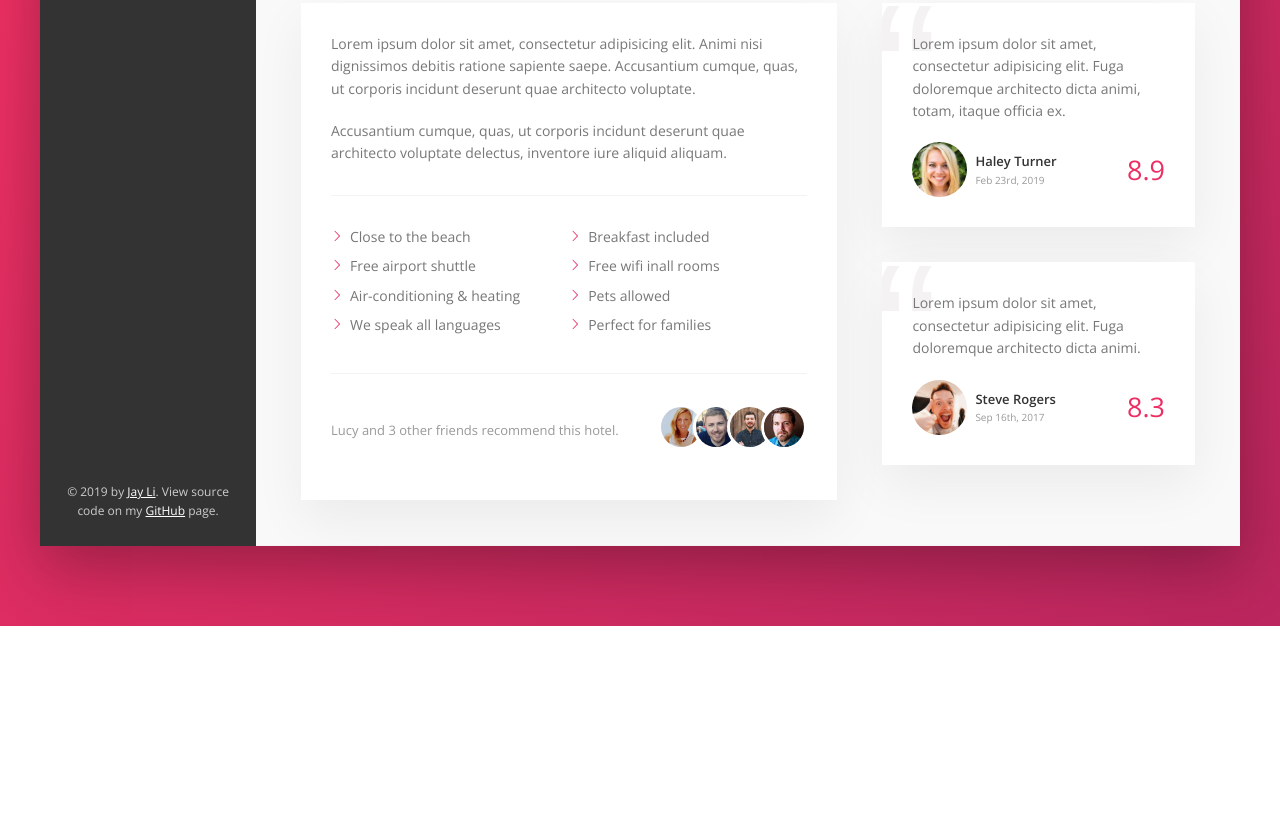
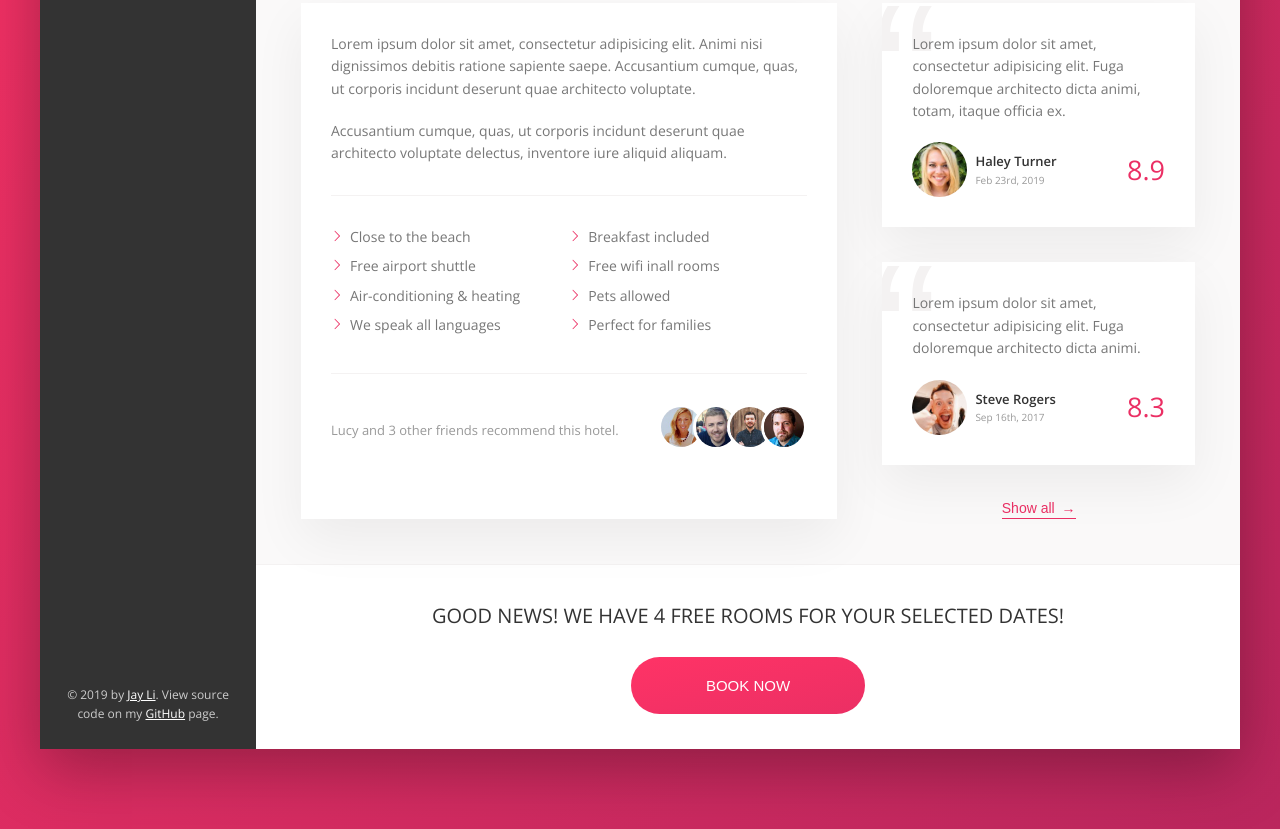
Before and after one commit to jayli3n/trillo-front-end, a website: page index.html in a window 1280 px wide. Shown: the part 645-1474 px from the top of the page. Before the commit the page ends 1271 px from the top, so only its background shows below. Drawn offline with nearby package versions, Linux system fonts and the light colour scheme.

Commit message:
added styles

```diff
--- a/index.html
+++ b/index.html
@@ -193,7 +193,19 @@
                                     <div class="review__user-rating">8.3</div>
                                 </figcaption>
                             </figure>
+
+                            <button class="btn-inline">Show all <span class="">&rarr;</span></button>
                         </div>
+                    </div>
+
+                    <div class="cta">
+                        <h2 class="cta__text">
+                            GOOD NEWS! WE HAVE 4 FREE ROOMS FOR YOUR SELECTED DATES!
+                        </h2>
+                        <button class="cta__btn">
+                            <span class="cta__btn--visible">Book now</span>
+                            <span class="cta__btn--invisible">Only 4 rooms left</span>
+                        </button>
                     </div>
                 </main>
             </div>
--- /dev/null
+++ b/sass/layouts/_cta.scss
@@ -0,0 +1,63 @@
+.cta{
+	text-align: center;
+	padding: 3.5rem 0;
+	background-color: #fff;
+
+	&__text{
+		text-transform: uppercase;
+		font-size: 2rem;
+		font-weight: 300;
+		margin-bottom: 2.5rem;
+	}
+
+	&__btn{
+		position: relative;
+		text-transform: uppercase;
+		font-size: 1.5rem;
+		font-weight: 300;
+		border-radius: 100px;
+		border: none;
+		color: #fff;
+		cursor: pointer;
+		overflow: hidden;
+		background-image: linear-gradient(to right bottom, var(--color-primary-light), var(--color-primary));
+
+		& > *{
+			transition: all .3s ease-in-out;
+			display: inline-block;
+			height: 100%;
+			width: 100%;
+		}
+
+		&--visible{
+			padding: 2rem 7.5rem;
+		}
+
+		&--invisible{
+			padding: 2rem 0;
+			position: absolute;
+			left: 0;
+			top: -100%;
+			opacity: 0;
+		}
+
+		&:hover{
+			background-image: linear-gradient(to right bottom, var(--color-primary), var(--color-primary-dark));
+		}
+
+		&:hover &--visible{
+			transform: translateY(100%);
+			opacity: 0;
+		}
+
+		&:hover &--invisible{
+			top: 0;
+			opacity: 1;
+		}
+
+		&:focus{
+			outline: none;
+			animation: 1s pulsate infinite;
+		}
+	}
+}
--- a/sass/layouts/_hotel-view.scss
+++ b/sass/layouts/_hotel-view.scss
@@ -93,10 +93,19 @@
 	&:hover{
 		color: var(--color-grey-dark-1);
 		border-color: var(--color-grey-dark-1);
+
+		span {
+			margin-left: 8px;
+		}
 	}
 
 	&:focus{
 		outline: none;
 		animation: pulsate 1s infinite;
 	}
+
+	& span{
+		margin-left: 3px;
+		transition: margin-left .2s;
+	}
 }
--- a/sass/layouts/_user-review.scss
+++ b/sass/layouts/_user-review.scss
@@ -1,5 +1,9 @@
 .user-review{
 	flex: 1;
+	display: flex;
+	flex-direction: column;
+	justify-content: center;
+	align-items: center;
 }
 
 .review{
--- a/sass/main.scss
+++ b/sass/main.scss
@@ -9,3 +9,4 @@
 @import 'layouts/hotel-view';
 @import 'layouts/details';
 @import 'layouts/user-review';
+@import 'layouts/cta';
```
Also changed, not shown: css/style.css.
